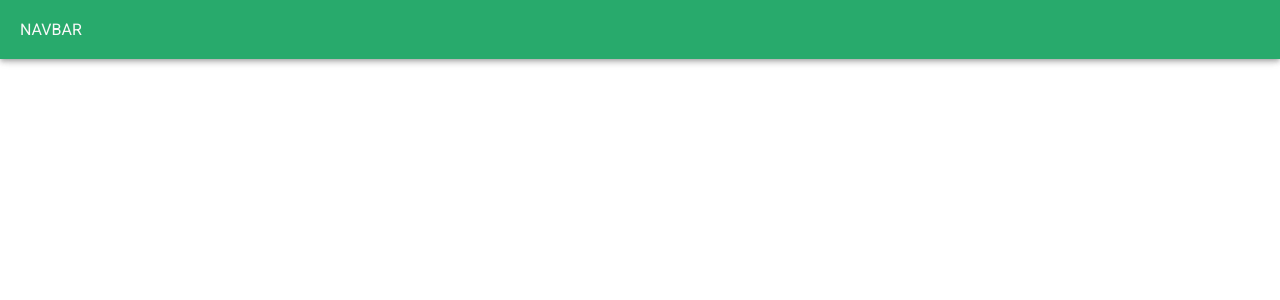
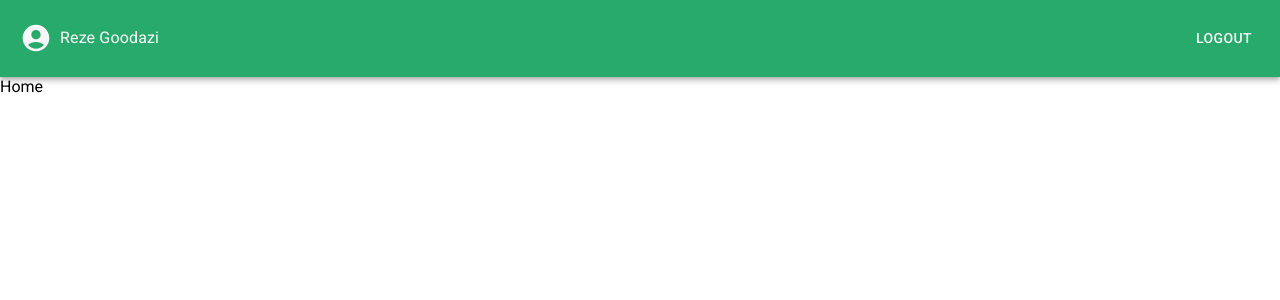
Before and after one commit to reza-goodarzi/todo-app, a Next.js app: page / in a window 1280 px wide. Shown: the top 300 px of the page. Built offline with nearby package versions, Linux system fonts and the light colour scheme.

Commit message:
Add main layout

```diff
--- a/src/components/Layout.js
+++ b/src/components/Layout.js
@@ -1,19 +1,34 @@
-import { ThemeProvider } from "@mui/material";
-import theme from "../styles/theme";
-import { AppBar } from "@mui/material";
-import styled from "@emotion/styled";
+import { Box, Typography, AppBar, Button } from "@mui/material";
+import { AccountCircle } from "@mui/icons-material";
+import Link from "next/link";
 
 function Layout({ children }) {
   return (
     <>
-      <AppBarStyled>NAVBAR</AppBarStyled>
+      <AppBar
+        position="static"
+        sx={{
+          p: "20px",
+          flexDirection: "row",
+          alignItems: "center",
+          justifyContent: "space-between",
+        }}
+      >
+        <Box sx={{ display: "flex", alignItems: "center", gap: "8px" }}>
+          <AccountCircle sx={{ fontSize: 32 }} />
+          <Typography>Reze Goodazi</Typography>
+        </Box>
+
+        <Button sx={{ color: "inherit" }}>Logout</Button>
+
+        {/* <Box>
+          <Button sx={{ color: "inherit" }}>Login</Button>
+          <Button sx={{ color: "inherit" }}>Sign In</Button>
+        </Box> */}
+      </AppBar>
       <main>{children}</main>
     </>
   );
 }
 
 export default Layout;
-
-const AppBarStyled = styled(AppBar)`
-  padding: 20px;
-`;
--- a/src/styles/theme.js
+++ b/src/styles/theme.js
@@ -10,16 +10,12 @@ const theme = createTheme({
       white: "#f8f8f8",
     },
     primary: {
-      light: "#60d48750",
       main: "#28aa6c",
-      dark: "#006f4f",
       contrastText: "#f8f8f8",
     },
 
     secondary: {
-      light: "#83deec80",
       main: "#34c7dc",
-      dark: "#1c97a8",
       contrastText: "#f8f8f8",
     },
     background: {
```
